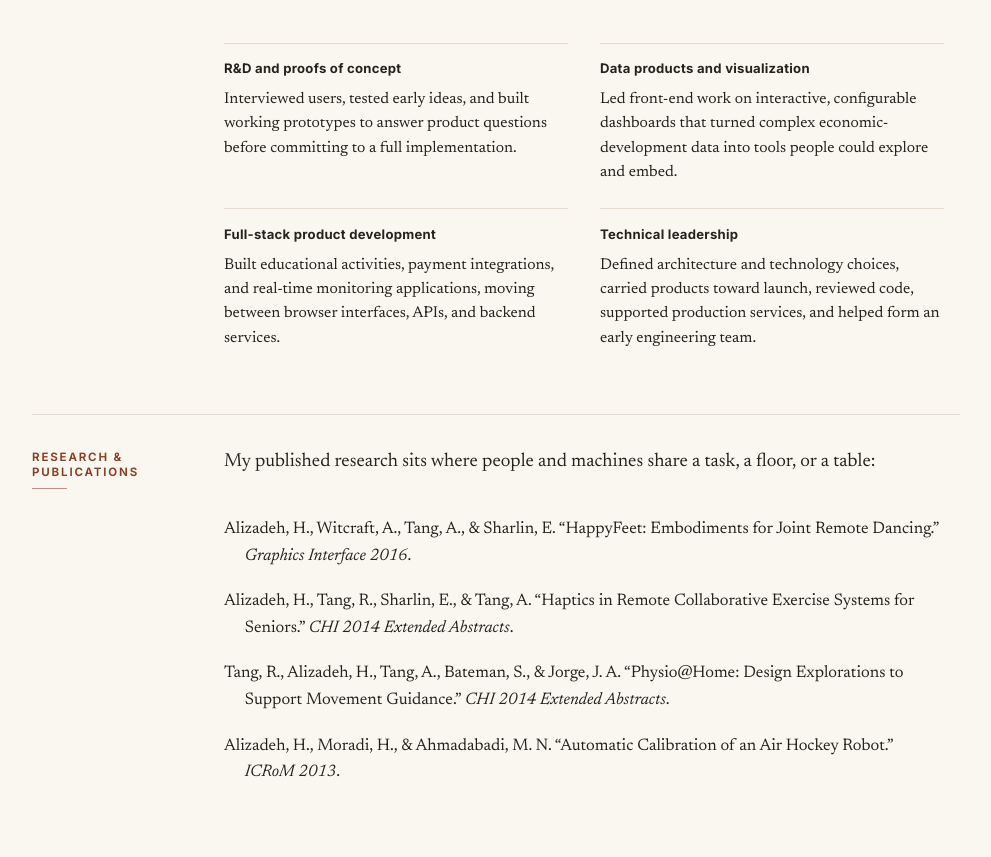
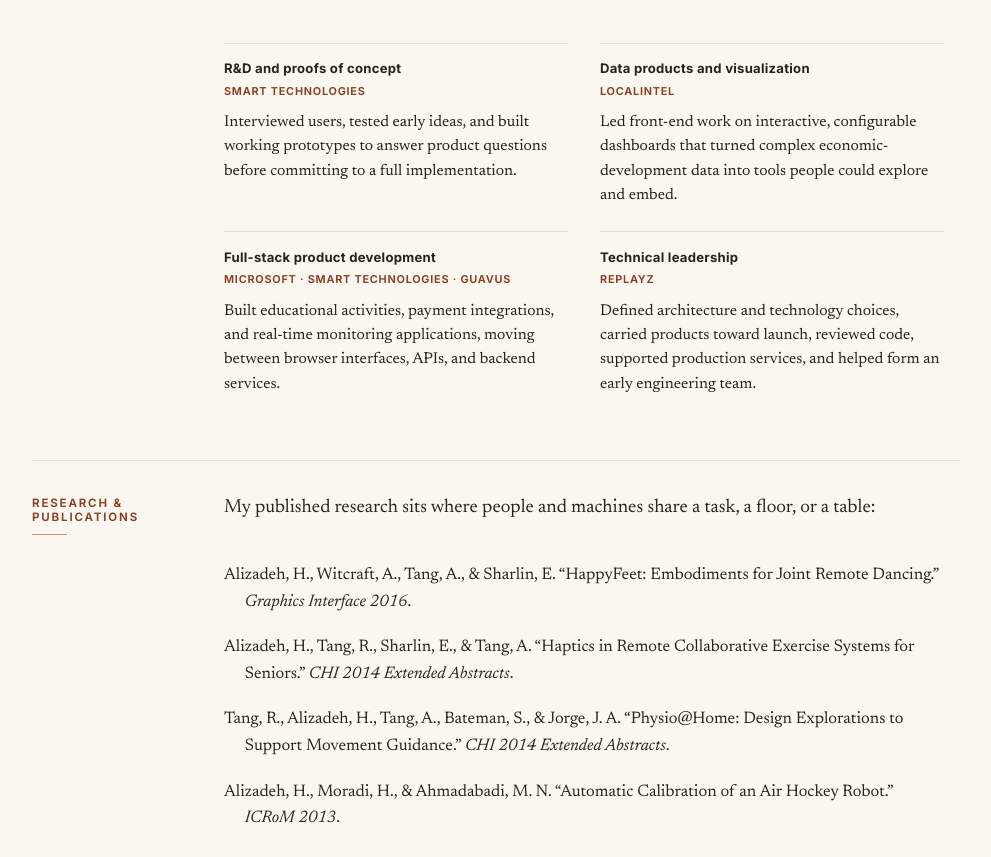
Before and after one commit to hesamat/hesamat.github.io, a plain HTML site: page about/index.html in a window 1280 px wide. Shown: the part 1129-1986 px from the top of the page, without its empty margins (144-1135 px from the left). Drawn offline with Linux system fonts and the light colour scheme.

Commit message:
Add companies to industry experience

```diff
--- a/about/index.html
+++ b/about/index.html
@@ -57,18 +57,22 @@
       <div class="experience-grid">
         <article class="experience-item">
           <h3>R&amp;D and proofs of concept</h3>
+          <p class="experience-meta">SMART Technologies</p>
           <p>Interviewed users, tested early ideas, and built working prototypes to answer product questions before committing to a full implementation.</p>
         </article>
         <article class="experience-item">
           <h3>Data products and visualization</h3>
+          <p class="experience-meta">Localintel</p>
           <p>Led front-end work on interactive, configurable dashboards that turned complex economic-development data into tools people could explore and embed.</p>
         </article>
         <article class="experience-item">
           <h3>Full-stack product development</h3>
+          <p class="experience-meta">Microsoft · SMART Technologies · Guavus</p>
           <p>Built educational activities, payment integrations, and real-time monitoring applications, moving between browser interfaces, APIs, and backend services.</p>
         </article>
         <article class="experience-item">
           <h3>Technical leadership</h3>
+          <p class="experience-meta">Replayz</p>
           <p>Defined architecture and technology choices, carried products toward launch, reviewed code, supported production services, and helped form an early engineering team.</p>
         </article>
       </div>
--- a/assets/css/style.css
+++ b/assets/css/style.css
@@ -908,17 +908,28 @@ figcaption {
 }
 
 .experience-item h3 {
-  margin-bottom: 0.45rem;
+  margin-bottom: 0.25rem;
   font-family: var(--sans);
   font-size: 0.82rem;
   font-weight: 700;
   letter-spacing: 0.02em;
 }
 
-.experience-item p {
+.experience-item p:not(.experience-meta) {
   margin: 0;
   font-size: 0.98rem;
   line-height: 1.55;
+}
+
+.experience-item .experience-meta {
+  margin: 0 0 0.65rem;
+  color: var(--accent-ink);
+  font-family: var(--sans);
+  font-size: 0.68rem;
+  font-weight: 650;
+  letter-spacing: 0.07em;
+  line-height: 1.45;
+  text-transform: uppercase;
 }
 
 @media (min-width: 780px) {
```
